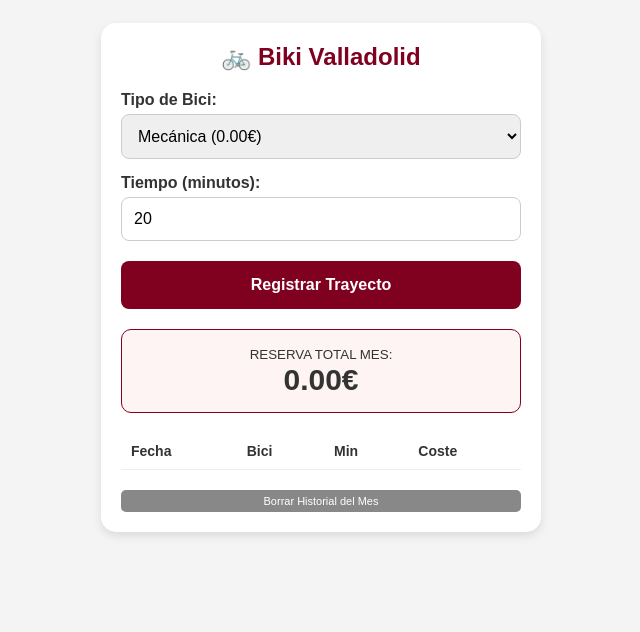
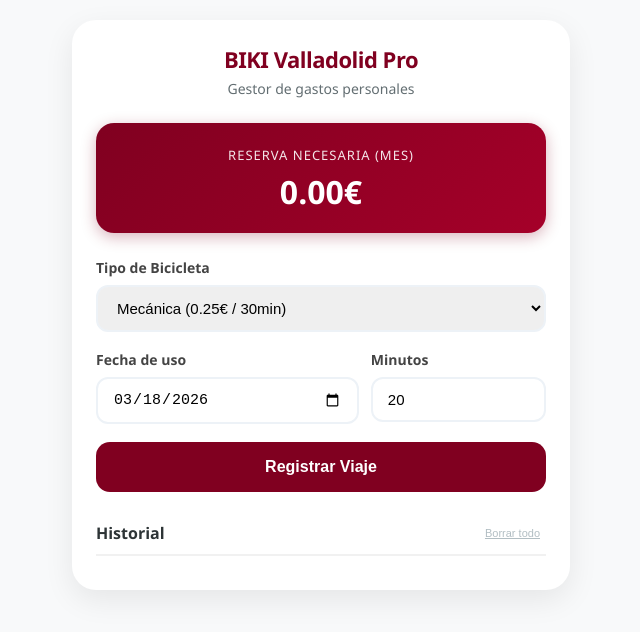
Before and after one commit to marqui10/PRUEBA, a plain HTML site: page index.html in a window 1280 px wide. Shown: the whole page, without its empty margins (319-959 px from the left). Drawn offline with Linux system fonts and the light colour scheme.

Commit message:
Update title and restructure HTML layout

```diff
--- a/index.html
+++ b/index.html
@@ -1,100 +1,242 @@
-
 <!DOCTYPE html>
 <html lang="es">
 <head>
     <meta charset="UTF-8">
     <meta name="viewport" content="width=device-width, initial-scale=1.0">
-    <title>Biki Valladolid Registro</title>
+    <title>Biki Control Pro</title>
     <style>
-        :root { --pucela: #800020; }
-        body { font-family: sans-serif; background: #f4f4f4; padding: 15px; color: #333; }
-        .card { background: white; padding: 20px; border-radius: 15px; box-shadow: 0 4px 10px rgba(0,0,0,0.1); max-width: 400px; margin: auto; }
-        h2 { color: var(--pucela); text-align: center; margin-top: 0; }
-        label { display: block; margin: 15px 0 5px; font-weight: bold; }
-        select, input { width: 100%; padding: 12px; border: 1px solid #ccc; border-radius: 8px; box-sizing: border-box; font-size: 16px; }
-        .btn-add { width: 100%; padding: 15px; background: var(--pucela); color: white; border: none; border-radius: 8px; margin-top: 20px; font-weight: bold; cursor: pointer; font-size: 16px; }
-        .resumen { background: #fff4f4; border: 1px solid var(--pucela); padding: 15px; border-radius: 10px; margin: 20px 0; text-align: center; }
-        table { width: 100%; border-collapse: collapse; font-size: 14px; margin-top: 10px; }
-        th, td { border-bottom: 1px solid #eee; padding: 10px; text-align: left; }
-        .btn-del { background: #888; color: white; border: none; padding: 5px 10px; border-radius: 5px; font-size: 11px; margin-top: 20px; width: 100%; cursor: pointer; }
+        :root {
+            --pucela: #800020;
+            --bg: #f8f9fa;
+            --card: #ffffff;
+            --text: #2d3436;
+            --accent-elec: #0984e3;
+            --accent-mec: #636e72;
+        }
+
+        body {
+            font-family: 'Segoe UI', Roboto, Helvetica, Arial, sans-serif;
+            background: var(--bg);
+            color: var(--text);
+            margin: 0;
+            padding: 20px;
+            display: flex;
+            justify-content: center;
+        }
+
+        .app-container {
+            width: 100%;
+            max-width: 450px;
+            background: var(--card);
+            border-radius: 24px;
+            padding: 24px;
+            box-shadow: 0 10px 30px rgba(0,0,0,0.08);
+        }
+
+        header { text-align: center; margin-bottom: 25px; }
+        header h1 { margin: 0; color: var(--pucela); font-size: 22px; letter-spacing: -0.5px; }
+        header p { margin: 5px 0 0; font-size: 14px; color: #636e72; }
+
+        .wallet-card {
+            background: var(--pucela);
+            color: white;
+            padding: 20px;
+            border-radius: 18px;
+            text-align: center;
+            margin-bottom: 25px;
+            background: linear-gradient(135deg, #800020 0%, #a50029 100%);
+            box-shadow: 0 4px 15px rgba(128, 0, 32, 0.3);
+        }
+
+        .wallet-card span { font-size: 13px; opacity: 0.9; text-transform: uppercase; letter-spacing: 1px; }
+        .wallet-card h2 { margin: 5px 0 0; font-size: 32px; font-weight: 700; }
+
+        .input-group { margin-bottom: 18px; }
+        label { display: block; margin-bottom: 8px; font-size: 14px; font-weight: 600; color: #444; }
+
+        select, input {
+            width: 100%;
+            padding: 12px 15px;
+            border: 2px solid #edf2f7;
+            border-radius: 12px;
+            font-size: 15px;
+            outline: none;
+            transition: border-color 0.2s;
+            box-sizing: border-box;
+        }
+
+        select:focus, input:focus { border-color: var(--pucela); }
+
+        .btn-main {
+            width: 100%;
+            padding: 16px;
+            background: var(--pucela);
+            color: white;
+            border: none;
+            border-radius: 14px;
+            font-size: 16px;
+            font-weight: 600;
+            cursor: pointer;
+            transition: transform 0.1s, opacity 0.2s;
+        }
+
+        .btn-main:active { transform: scale(0.98); }
+
+        .history-title {
+            margin-top: 30px;
+            font-size: 16px;
+            font-weight: 700;
+            border-bottom: 2px solid #f1f1f1;
+            padding-bottom: 10px;
+            display: flex;
+            justify-content: space-between;
+        }
+
+        .list-container { margin-top: 10px; max-height: 250px; overflow-y: auto; }
+
+        .trip-item {
+            display: flex;
+            align-items: center;
+            padding: 12px 0;
+            border-bottom: 1px solid #f8f9fa;
+        }
+
+        .trip-icon {
+            width: 40px;
+            height: 40px;
+            border-radius: 10px;
+            display: flex;
+            align-items: center;
+            justify-content: center;
+            margin-right: 15px;
+            font-size: 18px;
+        }
+
+        .icon-mec { background: #f1f2f6; color: var(--accent-mec); }
+        .icon-elec { background: #e3f2fd; color: var(--accent-elec); }
+
+        .trip-info { flex-grow: 1; }
+        .trip-info .date { font-size: 13px; font-weight: 600; }
+        .trip-info .details { font-size: 12px; color: #888; }
+
+        .trip-cost { font-weight: 700; color: var(--text); }
+
+        .btn-clear {
+            background: none;
+            border: none;
+            color: #b2bec3;
+            font-size: 11px;
+            cursor: pointer;
+            text-decoration: underline;
+        }
     </style>
 </head>
 <body>
 
-<div class="card">
-    <h2>🚲 Biki Valladolid</h2>
+<div class="app-container">
+    <header>
+        <h1>BIKI Valladolid Pro</h1>
+        <p>Gestor de gastos personales</p>
+    </header>
 
-    <label>Tipo de Bici:</label>
-    <select id="tipo">
-        <option value="Mecánica">Mecánica (0.00€)</option>
-        <option value="Eléctrica">Eléctrica (0.10€/30min)</option>
-    </select>
-
-    <label>Tiempo (minutos):</label>
-    <input type="number" id="tiempo" value="20" min="1">
-
-    <button class="btn-add" onclick="guardar()">Registrar Trayecto</button>
-
-    <div class="resumen">
-        <small>RESERVA TOTAL MES:</small><br>
-        <strong style="font-size: 30px;" id="total">0.00€</strong>
+    <div class="wallet-card">
+        <span>Reserva necesaria (Mes)</span>
+        <h2 id="totalDisplay">0.00€</h2>
     </div>
 
-    <table id="tabla">
-        <thead>
-            <tr><th>Fecha</th><th>Bici</th><th>Min</th><th>Coste</th></tr>
-        </thead>
-        <tbody id="cuerpo"></tbody>
-    </table>
+    <div class="input-group">
+        <label>Tipo de Bicicleta</label>
+        <select id="tipo">
+            <option value="Mecánica">Mecánica (0.25€ / 30min)</option>
+            <option value="Eléctrica">Eléctrica (0.75€ / 30min)</option>
+        </select>
+    </div>
 
-    <button class="btn-del" onclick="borrar()">Borrar Historial del Mes</button>
+    <div style="display: grid; grid-template-columns: 1.2fr 0.8fr; gap: 12px;">
+        <div class="input-group">
+            <label>Fecha de uso</label>
+            <input type="date" id="fecha">
+        </div>
+        <div class="input-group">
+            <label>Minutos</label>
+            <input type="number" id="tiempo" value="20" min="1">
+        </div>
+    </div>
+
+    <button class="btn-main" onclick="addTrip()">Registrar Viaje</button>
+
+    <div class="history-title">
+        Historial
+        <button class="btn-clear" onclick="clearData()">Borrar todo</button>
+    </div>
+
+    <div class="list-container" id="history">
+        </div>
 </div>
 
 <script>
-    function guardar() {
+    // Inicializar fecha
+    document.getElementById('fecha').valueAsDate = new Date();
+
+    function addTrip() {
         const tipo = document.getElementById('tipo').value;
         const tiempo = parseInt(document.getElementById('tiempo').value);
-        const fecha = new Date().toLocaleDateString('es-ES', {day: '2-digit', month: '2-digit'});
+        const fecha = document.getElementById('fecha').value;
 
-        let coste = 0;
-        if (tipo === "Eléctrica") {
-            // Se cobra 0.10€ por cada tramo de 30 minutos empezado
-            coste = Math.ceil(tiempo / 30) * 0.10;
-        }
+        if(!fecha || isNaN(tiempo)) return alert("Por favor, completa los datos.");
 
-        const viaje = { fecha, tipo, tiempo, coste };
-        let datos = JSON.parse(localStorage.getItem('biki_simple')) || [];
-        datos.unshift(viaje); // Pone el último viaje arriba
-        localStorage.setItem('biki_simple', JSON.stringify(datos));
-        mostrar();
+        // Cálculo con las nuevas tarifas solicitadas
+        const precioTramo = (tipo === "Eléctrica") ? 0.75 : 0.25;
+        const coste = Math.ceil(tiempo / 30) * precioTramo;
+
+        const trip = { tipo, tiempo, fecha, coste, id: Date.now() };
+
+        let data = JSON.parse(localStorage.getItem('biki_pro_v1')) || [];
+        data.unshift(trip);
+        localStorage.setItem('biki_pro_v1', JSON.stringify(data));
+
+        render();
     }
 
-    function mostrar() {
-        const datos = JSON.parse(localStorage.getItem('biki_simple')) || [];
-        const cuerpo = document.getElementById('cuerpo');
+    function render() {
+        const history = document.getElementById('history');
+        const totalDisp = document.getElementById('totalDisplay');
+        let data = JSON.parse(localStorage.getItem('biki_pro_v1')) || [];
+
         let total = 0;
-        cuerpo.innerHTML = "";
+        history.innerHTML = "";
 
-        datos.forEach(v => {
-            total += v.coste;
-            cuerpo.innerHTML += `<tr>
-                <td>${v.fecha}</td>
-                <td>${v.tipo === "Eléctrica" ? "⚡" : "⚙️"}</td>
-                <td>${v.tiempo}'</td>
-                <td>${v.coste.toFixed(2)}€</td>
-            </tr>`;
+        data.forEach(t => {
+            total += t.coste;
+            const isElec = t.tipo === "Eléctrica";
+            const dateObj = new Date(t.fecha);
+            const formattedDate = dateObj.toLocaleDateString('es-ES', { day: '2-digit', month: 'short' });
+
+            history.innerHTML += `
+                <div class="trip-item">
+                    <div class="trip-icon ${isElec ? 'icon-elec' : 'icon-mec'}">
+                        ${isElec ? '⚡' : '⚙️'}
+                    </div>
+                    <div class="trip-info">
+                        <div class="date">${formattedDate}</div>
+                        <div class="details">${t.tipo} • ${t.tiempo} min</div>
+                    </div>
+                    <div class="trip-cost">+${t.coste.toFixed(2)}€</div>
+                </div>
+            `;
         });
-        document.getElementById('total').innerText = total.toFixed(2) + "€";
+
+        totalDisp.innerText = total.toFixed(2) + "€";
     }
 
-    function borrar() {
-        if(confirm("¿Seguro que quieres borrar todos los datos?")) {
-            localStorage.removeItem('biki_simple');
-            mostrar();
+    function clearData() {
+        if(confirm("¿Deseas resetear el historial del mes?")) {
+            localStorage.removeItem('biki_pro_v1');
+            render();
         }
     }
 
-    mostrar();
+    render();
 </script>
 
 </body>
```
